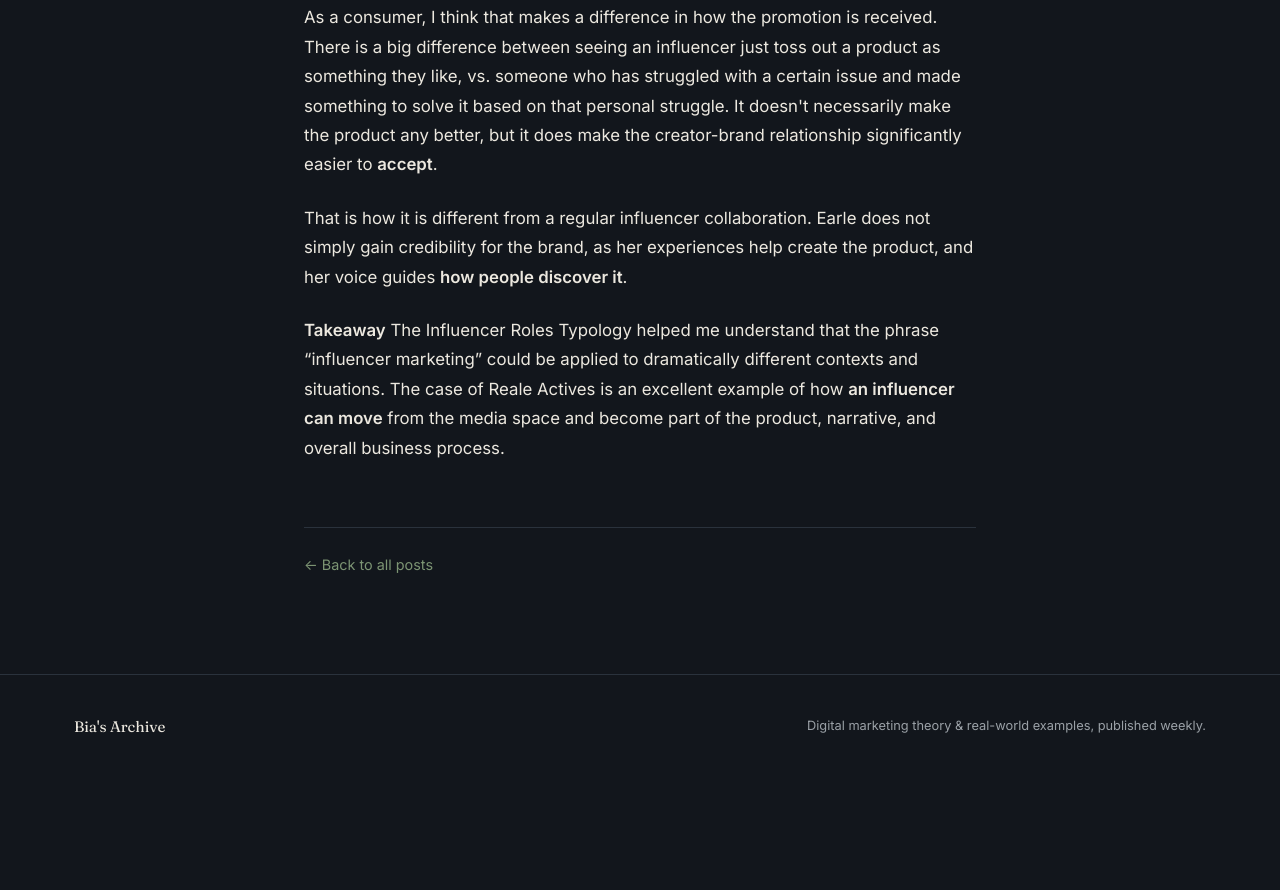
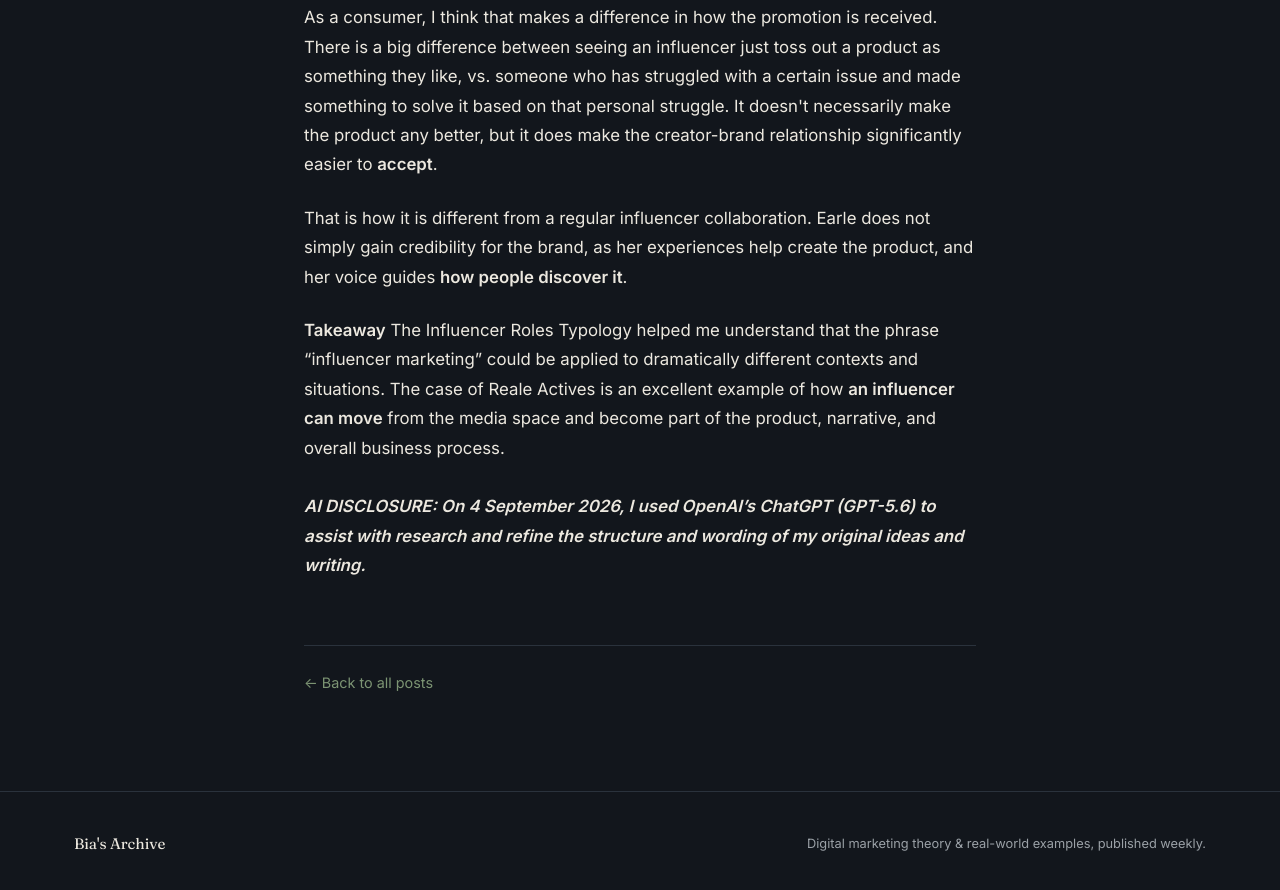
Before and after one commit to naseemjaved/bias-archive, an Eleventy site: page src/blog/posts/when-the-influencer-becomes-the-brand.md in a window 1280 px wide. Shown: the part 1925-2815 px from the top of the page. Before the commit the page ends 2704 px from the top, so only its background shows below. Built offline with nearby package versions, Linux system fonts and the light colour scheme; Eleventy itself is replaced by a stand-in of ours; files that its build step writes are made by us from their sources.

Commit message:
Update Blog Posts “when-the-influencer-becomes-the-brand”

```diff
--- a/src/blog/posts/when-the-influencer-becomes-the-brand.md
+++ b/src/blog/posts/when-the-influencer-becomes-the-brand.md
@@ -21,4 +21,6 @@ As a consumer, I think that makes a difference in how the promotion is received.
 That is how it is different from a regular influencer collaboration. Earle does not simply gain credibility for the brand, as her experiences help create the product, and her voice guides **how people discover it**.
 
 **Takeaway**
-The Influencer Roles Typology helped me understand that the phrase “influencer marketing” could be applied to dramatically different contexts and situations. The case of Reale Actives is an excellent example of how **an influencer can move** from the media space and become part of the product, narrative, and overall business process.
+The Influencer Roles Typology helped me understand that the phrase “influencer marketing” could be applied to dramatically different contexts and situations. The case of Reale Actives is an excellent example of how **an influencer can move** from the media space and become part of the product, narrative, and overall business process.\
+\
+***AI DISCLOSURE: On 4 September 2026, I used OpenAI’s ChatGPT (GPT-5.6) to assist with research and refine the structure and wording of my original ideas and writing.***
```
